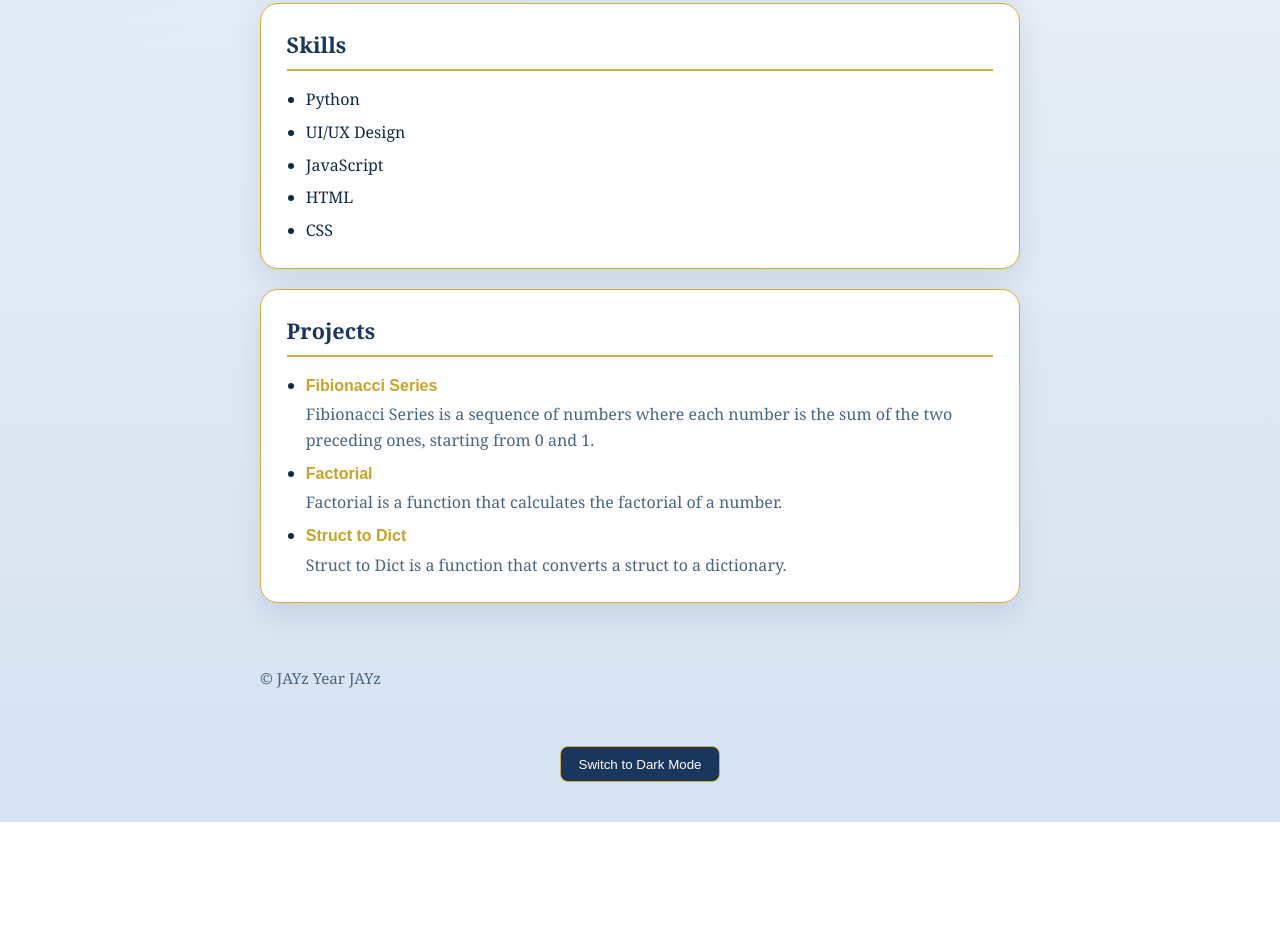
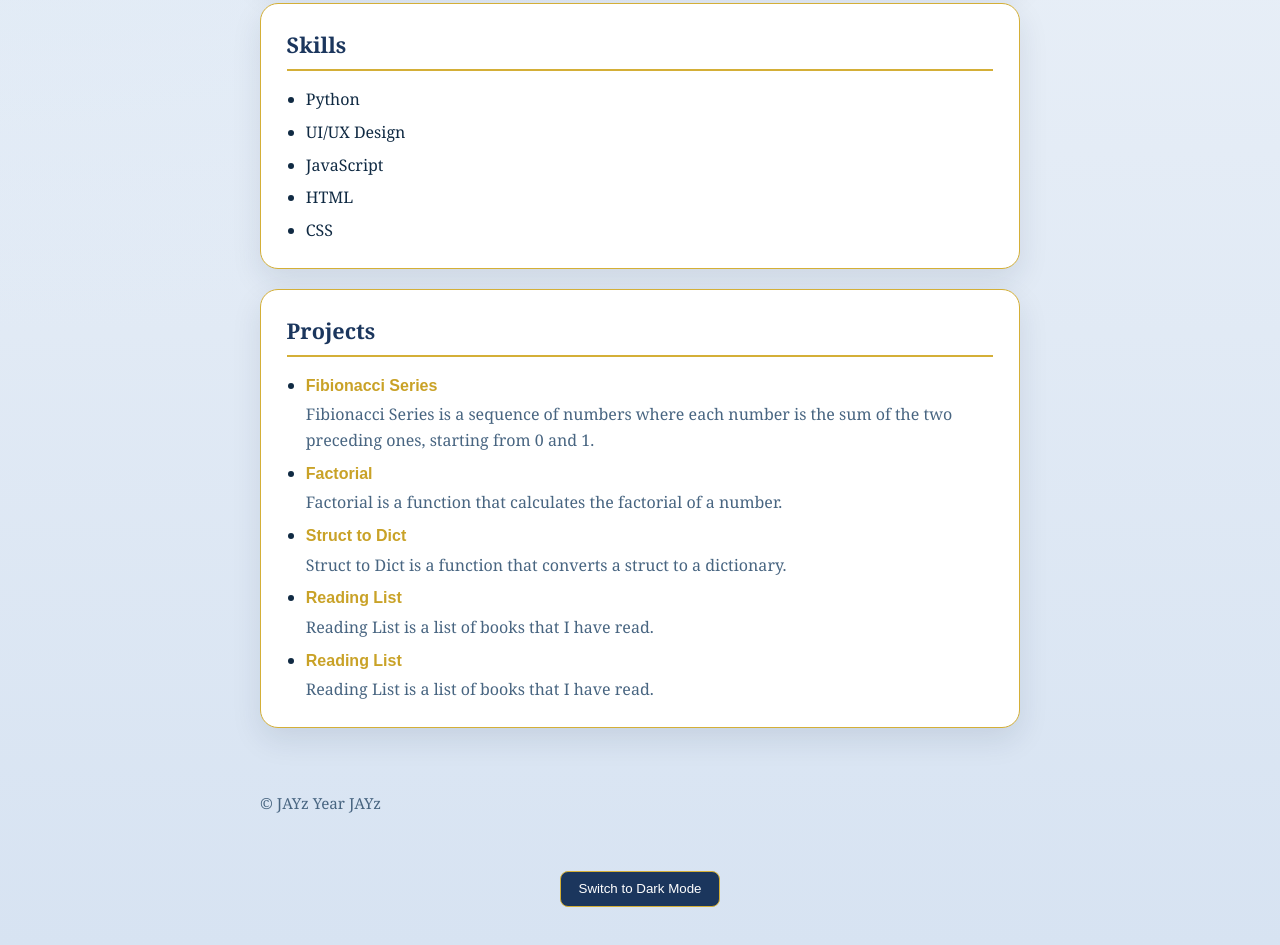
Before and after one commit to Jay-z007/portfolio_lab, a plain HTML site: page index.html in a window 1280 px wide. Shown: the part 464-1409 px from the top of the page. Before the commit the page ends 1286 px from the top, so only its background shows below. Drawn offline with Linux system fonts and the light colour scheme.

Commit message:
final update

```diff
--- a/index.html
+++ b/index.html
@@ -52,6 +52,14 @@
             <a href="https://github.com/Jay-z007/python_basics_25bcon0692_struct_to_dict">Struct to Dict</a>
             <p>Struct to Dict is a function that converts a struct to a dictionary.</p>
           </li>
+          <li>
+            <a href="https://github.com/Jay-z007/readinglist2">Reading List</a>
+            <p>Reading List is a list of books that I have read.</p>
+          </li>
+          <li>
+            <a href="https://readinglist2.vercel.app/">Reading List</a>
+            <p>Reading List is a list of books that I have read.</p>
+          </li>
         </ul>
       </section>
     </main>
```
